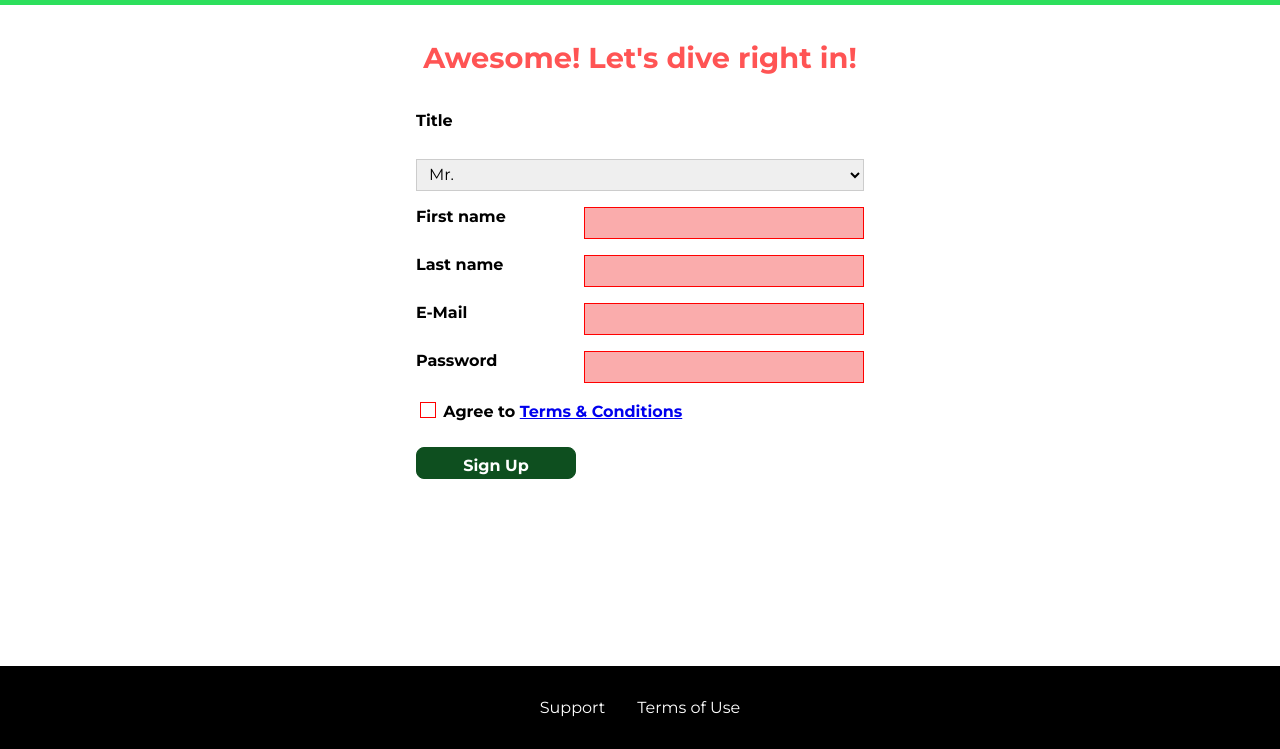
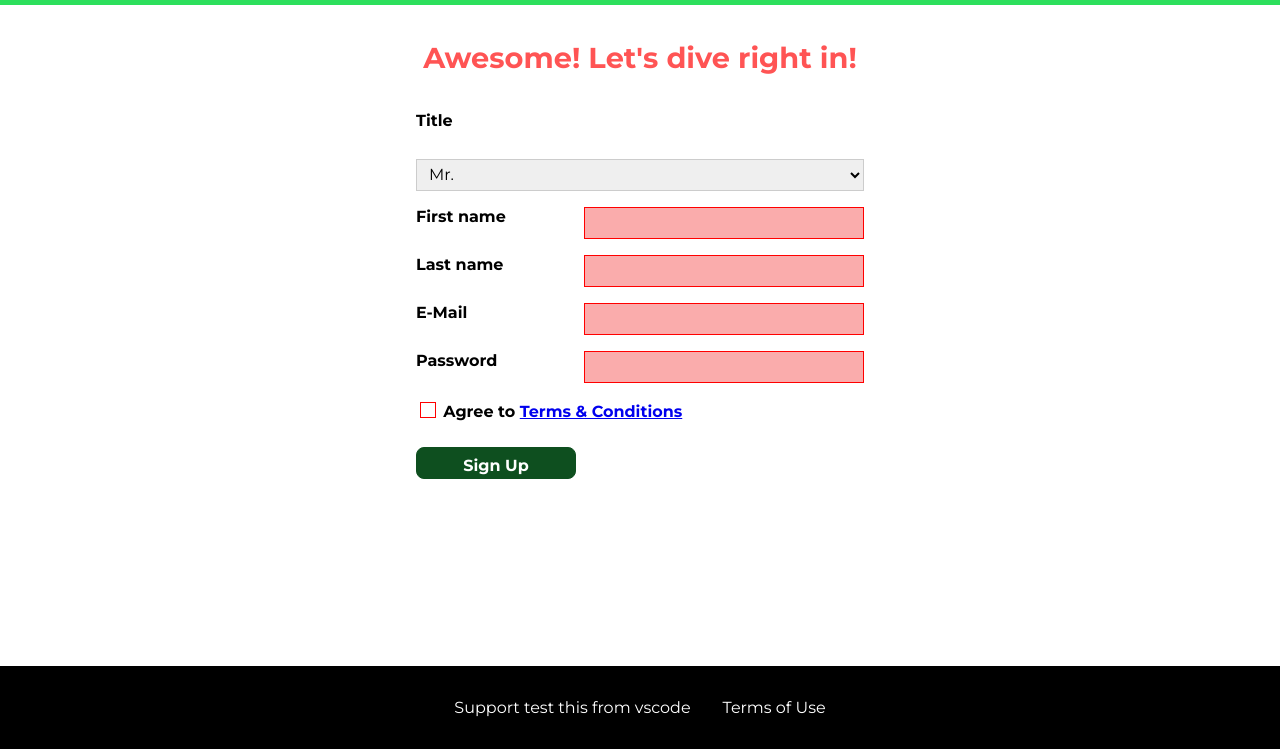
Before and after one commit to notetosiraj/cssDemoV2, a website: page start-hosting/index.html in a window 1280 px wide. Shown: the part 51-800 px from the top of the page. Drawn offline with Linux system fonts and the light colour scheme.

Commit message:
test commit from vscode

```diff
--- a/start-hosting/index.html
+++ b/start-hosting/index.html
@@ -80,7 +80,7 @@
         <nav>
             <ul class="main-footer__links">
                 <li class="main-footer__link">
-                    <a href="#">Support</a>
+                    <a href="#">Support test this from vscode</a>
                 </li>
                 <li class="main-footer__link">
                     <a href="#">Terms of Use</a>
```
